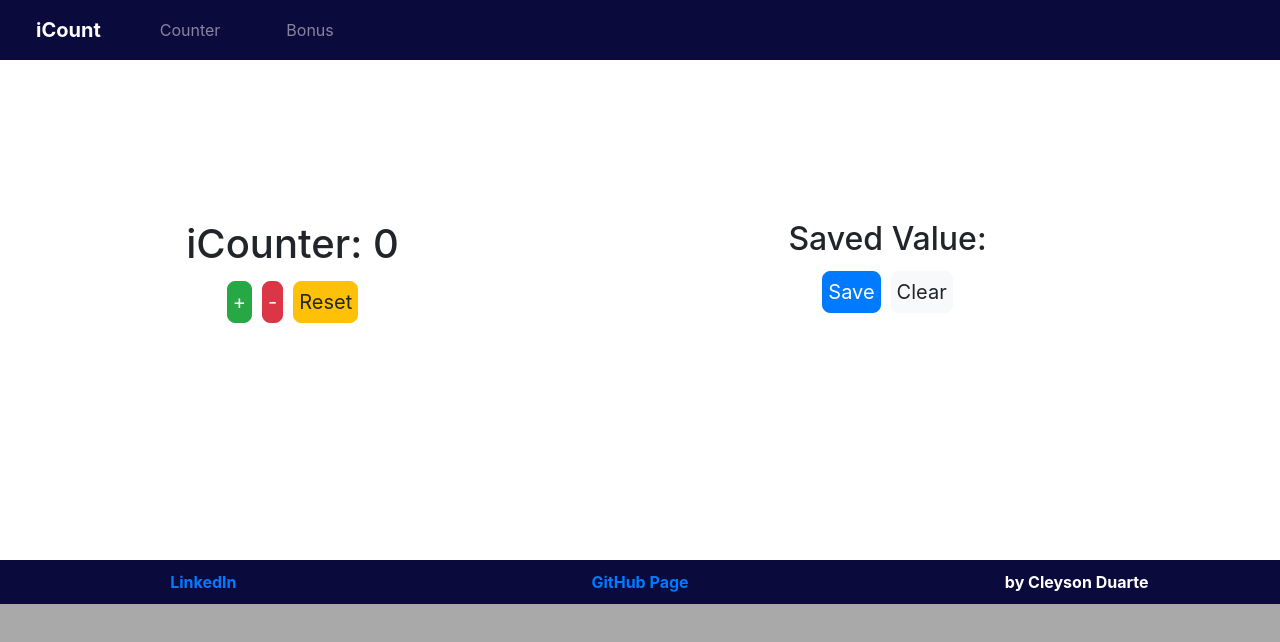
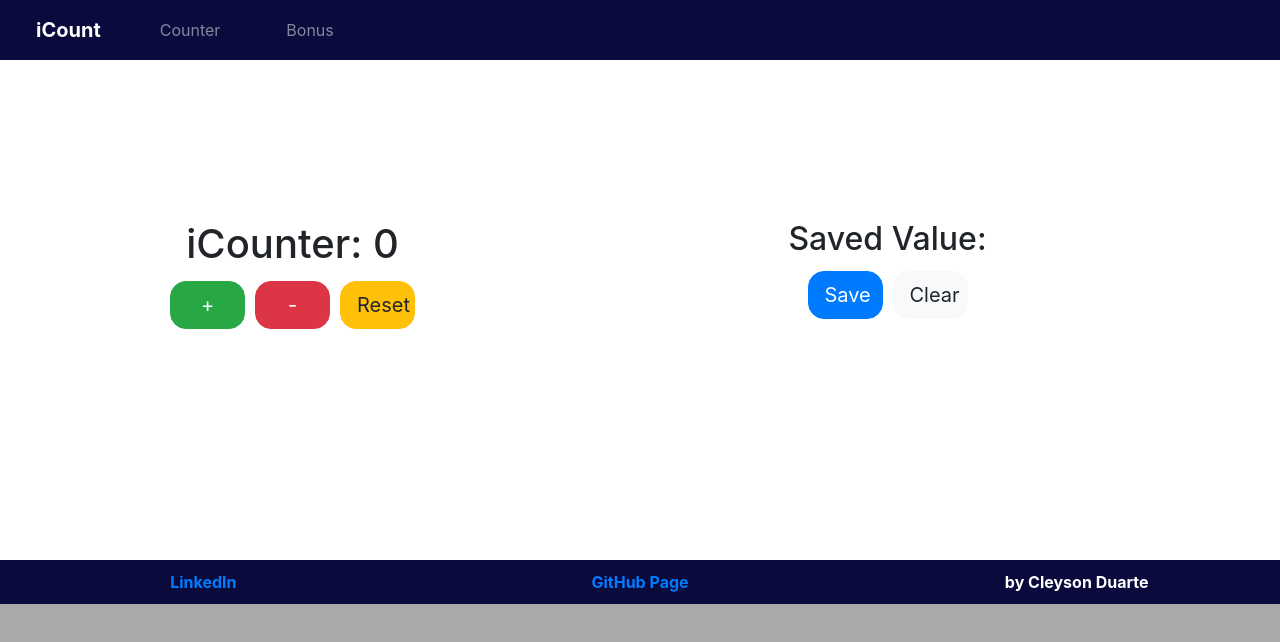
Before and after one commit to Cleysond10/iCont-ReactApp, a React (Create React App) app: page /counter in a window 1280 px wide. Shown: the top 642 px of the page. Built offline with nearby package versions, Linux system fonts and the light colour scheme.

Commit message:
Update button style

```diff
--- a/src/components/Button/Button.css
+++ b/src/components/Button/Button.css
@@ -1,6 +1,7 @@
 .button {
     margin: 5px;
-    padding: 5px;
-    border-radius: 8px;
+    width: 75px;
+    text-align: center;
+    border-radius: 16px;
 
 }
```
